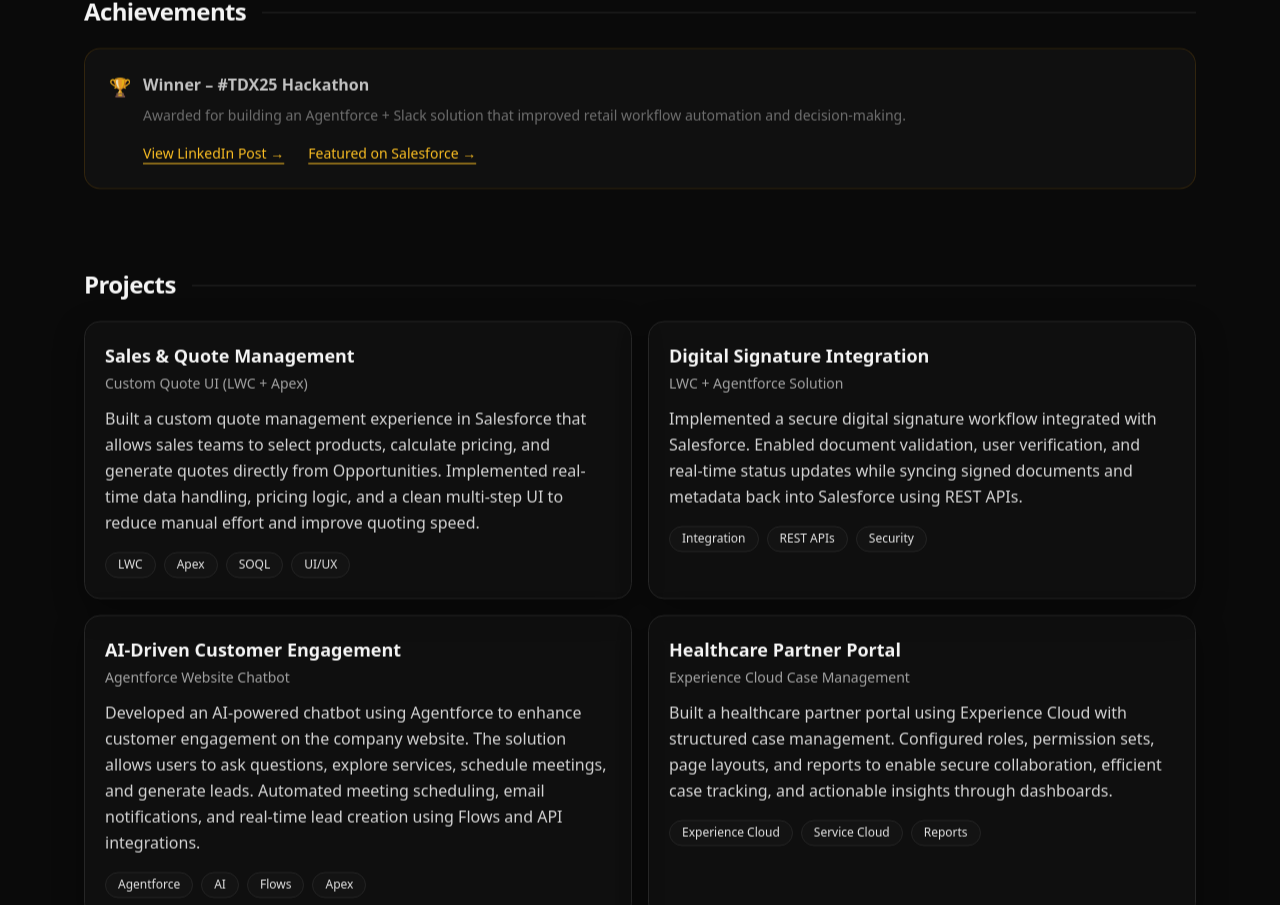
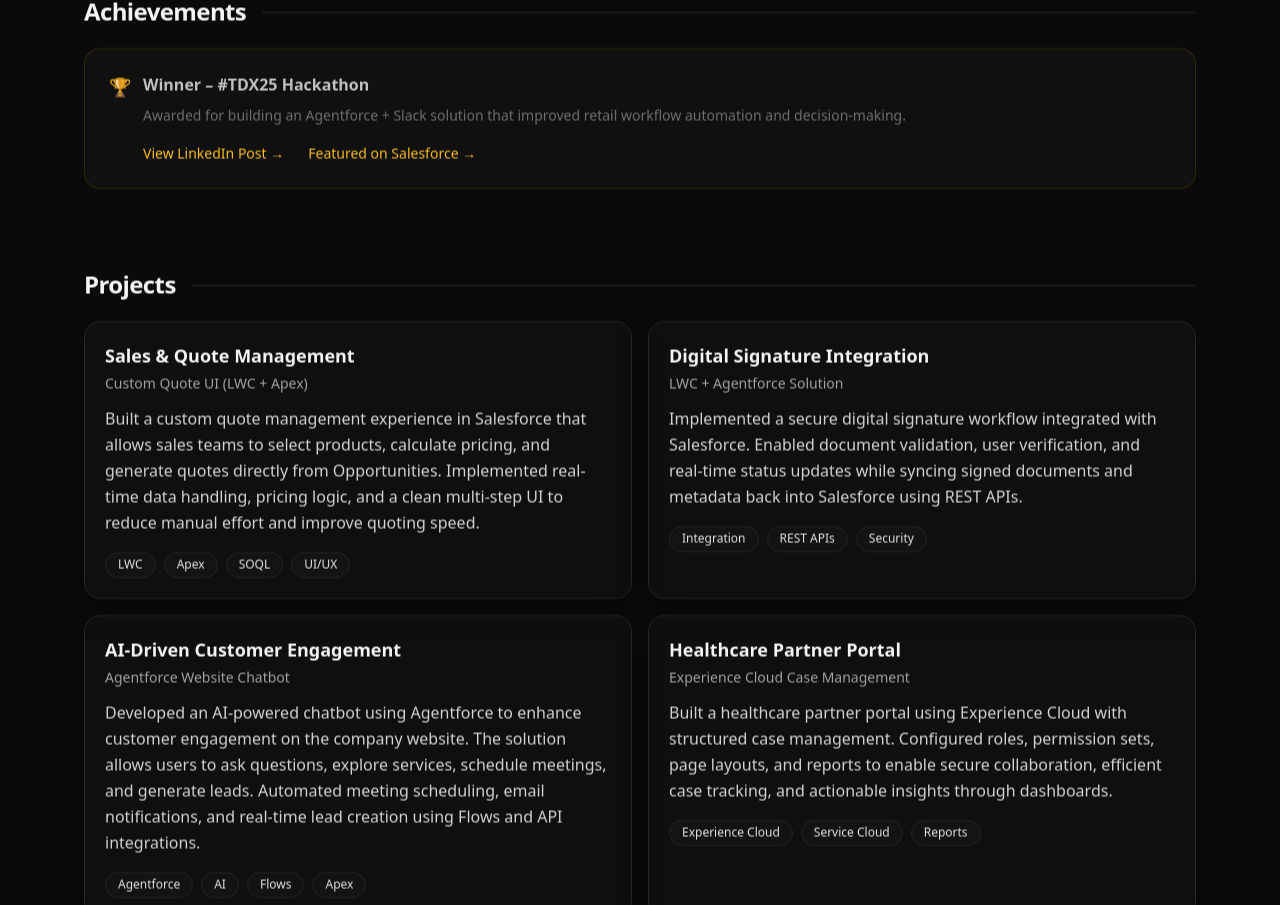
Before and after one commit to imJeetrathod/jeet-portfolio, a Next.js app: page / in a window 1280 px wide. Shown: the part 969-1874 px from the top of the page. Built offline with nearby package versions, Linux system fonts and the light colour scheme.

Commit message:
UI updates and header interaction improvements-5

```diff
--- a/components/sections/AchievementsSection.js
+++ b/components/sections/AchievementsSection.js
@@ -10,7 +10,7 @@
 
         '--desc-base-color': '163, 163, 163',      // neutral-400
         '--desc-base-opacity': 0.65,
-        '--desc-shine-color': '251, 191, 36',      // amber-400
+        '--desc-shine-color': '255, 255, 255',    // amber-400
         '--desc-shine-opacity': 0.9,
       }}
     >
@@ -72,7 +72,7 @@
               href="https://www.linkedin.com/posts/hi-jeet-rathod_tdx-slack-agentforce-activity-7325937216755527680-dqB2"
               target="_blank"
               rel="noopener noreferrer"
-              className="text-sm text-amber-400 hover:text-amber-300 underline underline-offset-4"
+              className="text-sm text-amber-400 hover:text-amber-300 no-underline"
             >
               View LinkedIn Post →
             </a>
@@ -81,7 +81,7 @@
               href="https://www.salesforce.com/in/news/stories/agentforce-hackathon-tdx-ai-innovation/"
               target="_blank"
               rel="noopener noreferrer"
-              className="text-sm text-amber-400 hover:text-amber-300 underline underline-offset-4"
+              className="text-sm text-amber-400 hover:text-amber-300 no-underline"
             >
               Featured on Salesforce →
             </a>
```
